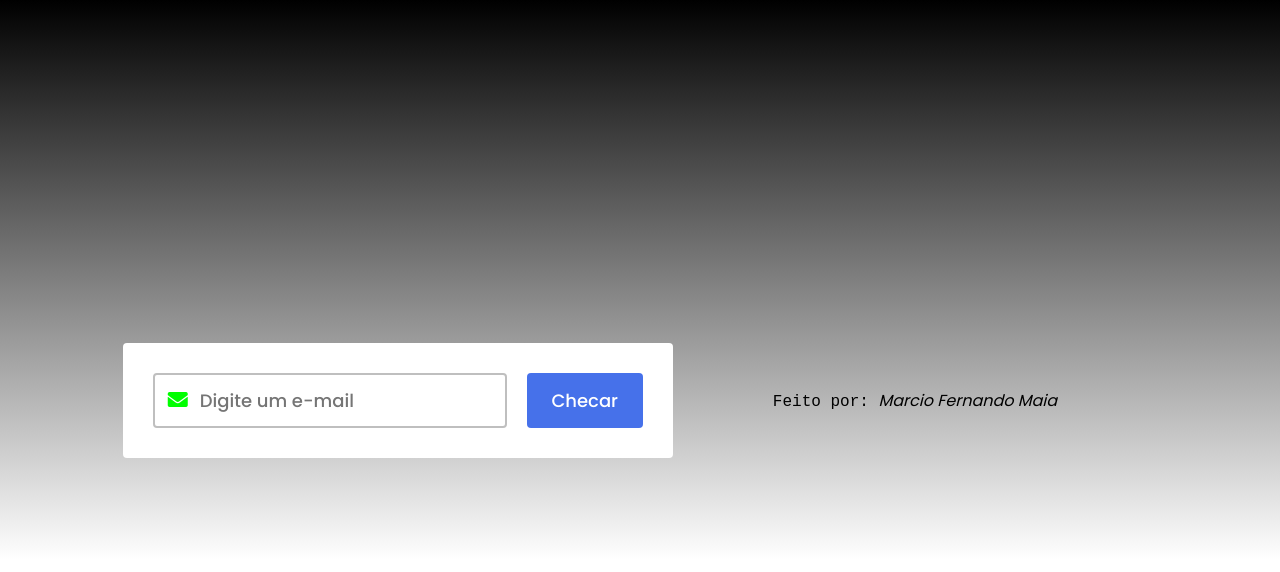
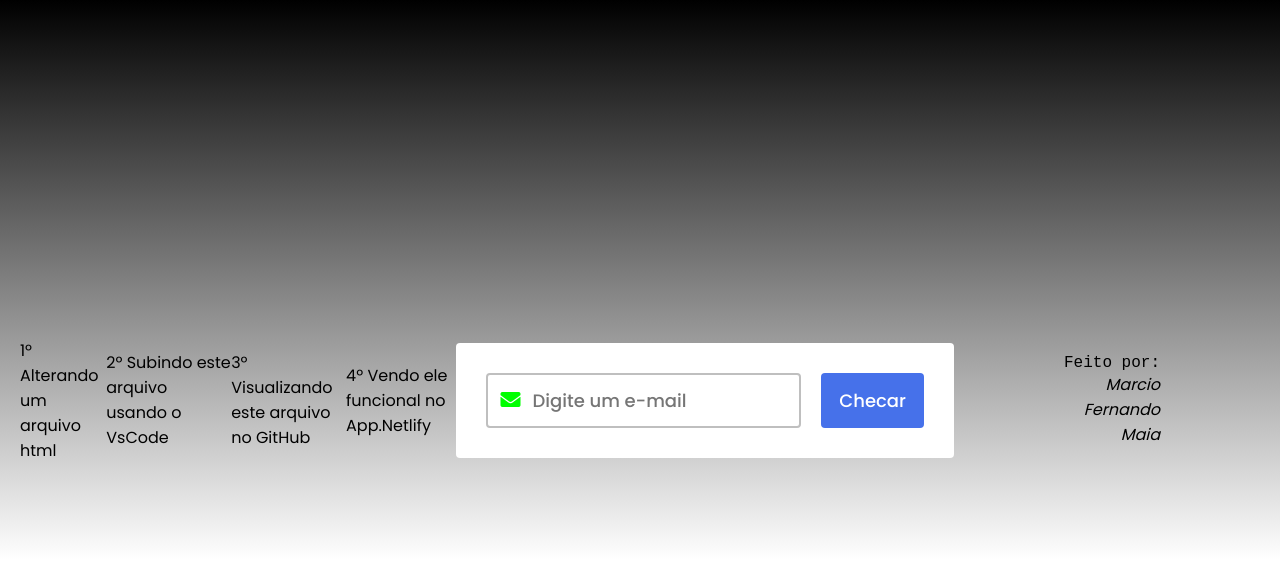
Before and after one commit to marciomaia2020/checadorDeEmailDoMaia, a plain HTML site: page index.html in a window 1280 px wide. Drawn offline with Linux system fonts and the light colour scheme.

Commit message:
Update no index.html

```diff
--- a/index.html
+++ b/index.html
@@ -9,6 +9,10 @@
    </head>
 <body>
 
+<p>1º Alterando um arquivo html</p>
+<p>2º Subindo este arquivo usando o VsCode</p>
+<p>3º Visualizando este arquivo no GitHub</p>
+<p>4º Vendo ele funcional no App.Netlify</p>
 
   <form action="#">
     <div class="input-box">
```
